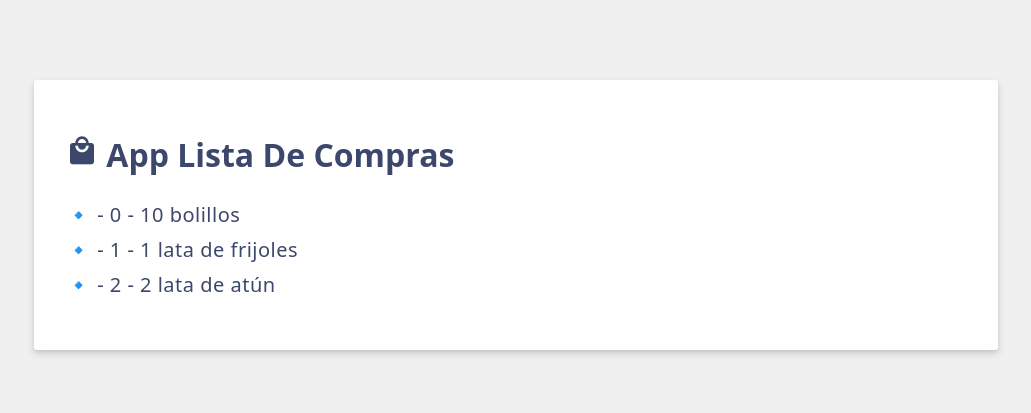
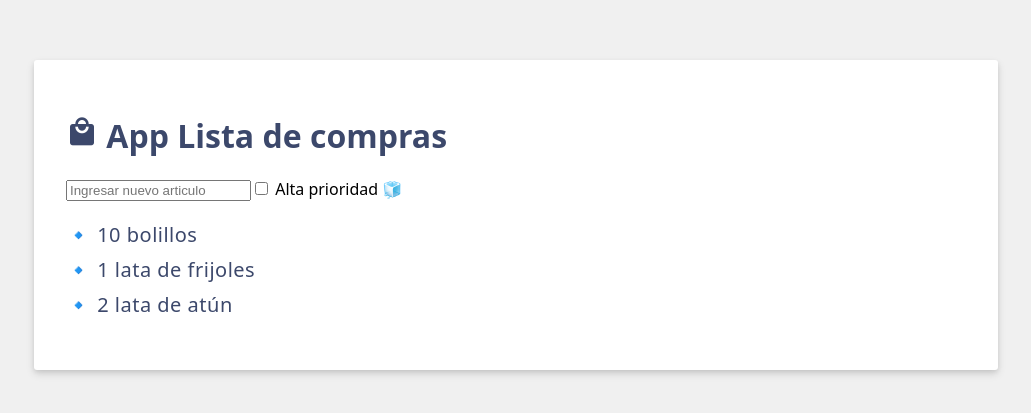
Before and after one commit to kenjiMiguel/VueJS-ShoppingCart, a Vue app: page / in a window 1280 px wide. Shown: the part 185-598 px from the top of the page, without its empty margins (124-1155 px from the left). Built offline with nearby package versions, Linux system fonts and the light colour scheme.

Commit message:
ficher :en lasado con checkbox

```diff
--- a/src/App.vue
+++ b/src/App.vue
@@ -1,23 +1,33 @@
 <script setup>
 import { ref } from 'vue';
-const header = ref(' App Lista De Compras')
+const header = ref('App Lista de compras');
 const items = ref([
-  { id: 1, label: '10 bolillos' },
-  { id: 2, label: '1 lata de frijoles' },
-  { id: 3, label: '2 lata de atún' },
+   {id: 1, label: '10 bolillos' },
+   {id: 2, label: '1 lata de frijoles' },
+   {id: 3, label: '2 lata de atún' },
+]);
+const newItem = ref('');
+const newItemHighPriority = ref(false);
 
-  ]);
 </script>
 
 <template>
-  <h1> <i class="material-icons shopping-cart-icon">local_mall</i> {{ header}} </h1>
+  <h1> <i class="material-icons shopping-cart-icon">local_mall</i> {{ header }}</h1>
+  <input v-model.trim="newItem" type="text" placeholder="Ingresar nuevo articulo">
+  <!-- Radio buttons -->
+ <label>
+ <input v-model="newItemHighPriority"
+ type="checkbox">
+ Alta prioridad
+</label>
+{{ newItemPriority === "high" ?  "🔥" : "🧊"}}
+
   <ul>
-  <li v-for="({ id, label }, index) in items" v-bind:key="id">
-    🔹 - {{ index }} - {{ label }}
-  </li>
-</ul>
-
-  </template>
+    <li v-for="{ id, label }  in items" v-bind:key="id">
+			🔹 {{ label }}
+		</li>
+  </ul>
+</template>
 
   <style scoped>
   .shopping-cart-icon{
```
